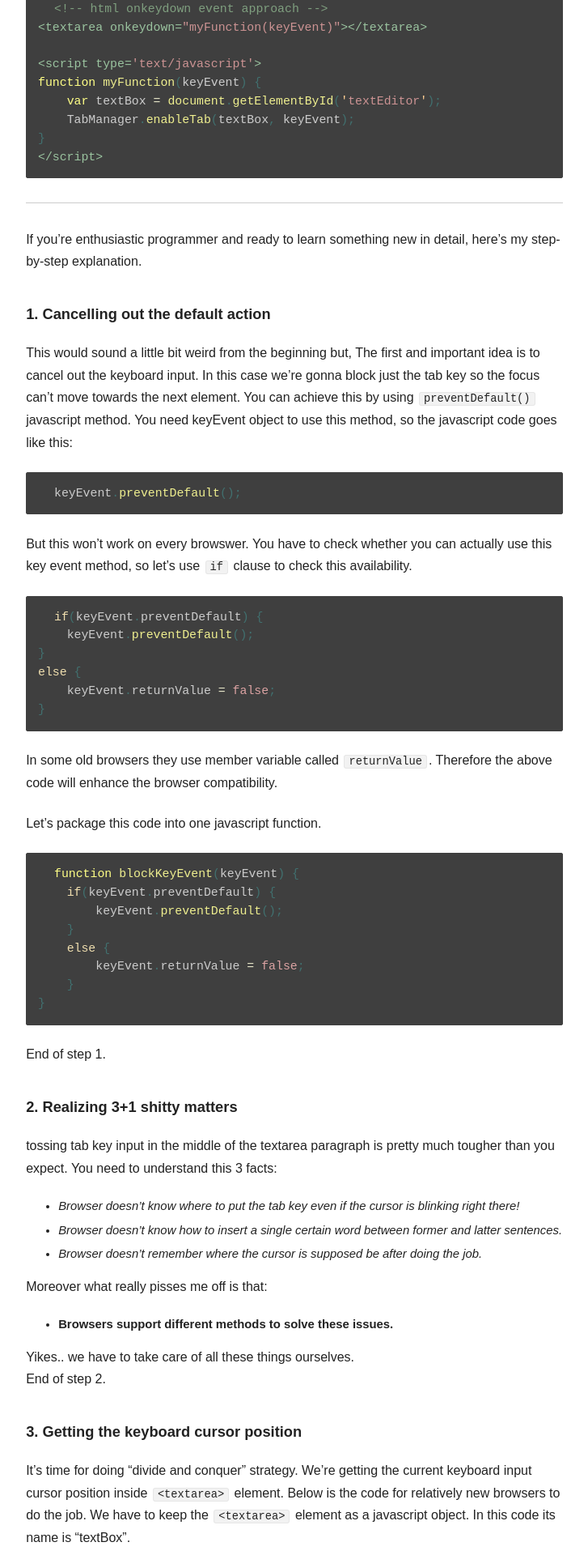
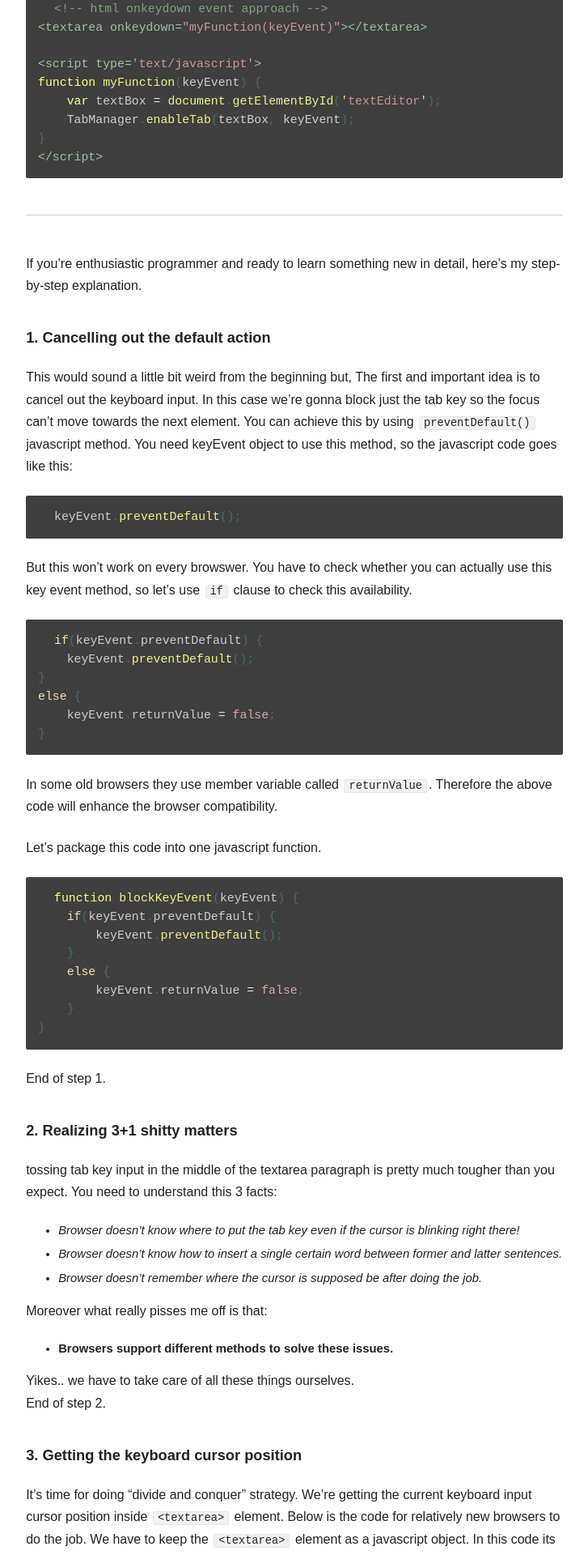
Before and after one commit to djkeh/djkeh.github.io, a Jekyll site: the page built from _posts/articles/2015-03-09-Typing-tab-key-inside-textarea-using-javascript.md, in a window 1280 px wide. Shown: the part 3477-5397 px from the top of the page at 81% size, without its empty margins (366-1093 px from the left). Built offline with Jekyll 4.4.1, drawn with Linux system fonts in a browser that asks for light colours; nearby versions of some CDN libraries; comment, search, counter and statistics services are not loaded.

Commit message:
`hr` margin tuning

```diff
--- a/_sass/_elements.scss
+++ b/_sass/_elements.scss
@@ -1,6 +1,6 @@
 hr {
     display: block;
-    margin: 2em 0;
+    margin: 3em 0;
     padding: 0;
     height: 1px;
     border: 0;
```
